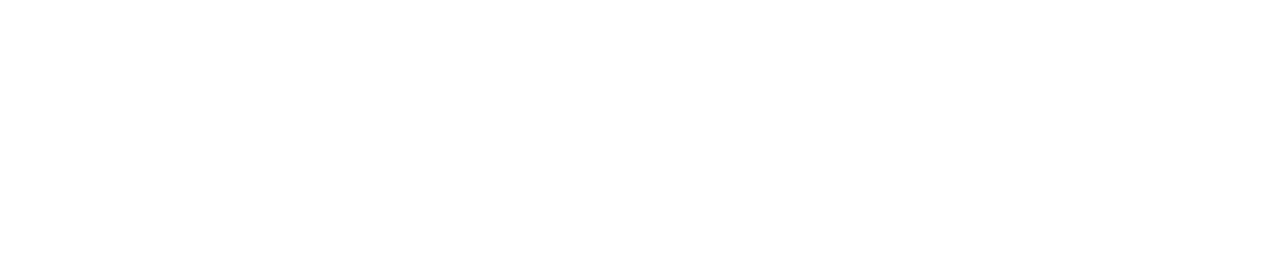
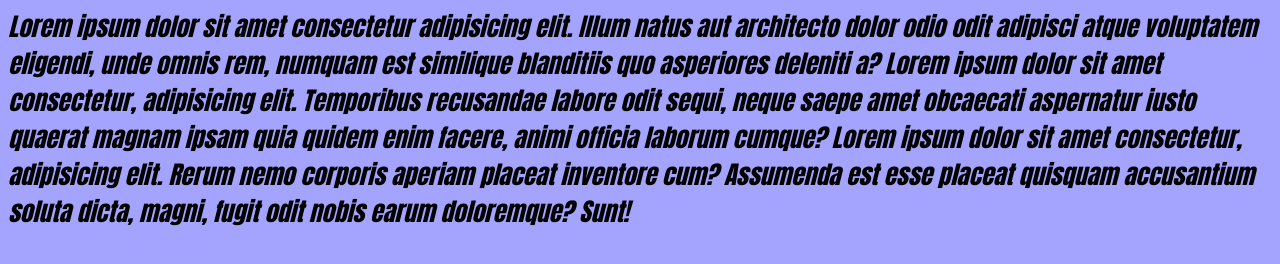
Before and after one commit to kauanymikaelly/site-02, a plain HTML site: page index.html in a window 1280 px wide. Drawn offline with Linux system fonts and the light colour scheme.

Commit message:
Add files via upload

```diff
--- a/estilo.css
+++ b/estilo.css
@@ -0,0 +1,7 @@
+body{
+    background-color: rgba(0, 0, 255, 0.356);
+    color: rgb(0, 0, 0);
+    font-size: 25px;
+    font-style: italic;
+    font-family: Impact, Haettenschweiler, 'Arial Narrow Bold', sans-serif;
+}
--- a/index.html
+++ b/index.html
@@ -5,8 +5,11 @@
     <meta http-equiv="X-UA-Compatible" content="IE=edge">
     <meta name="viewport" content="width=\, initial-scale=1.0">
     <title>penelope</title>
+    <link rel="stylesheet" href="estilo.css">
 </head>
 <body>
-
+  Lorem ipsum dolor sit amet consectetur adipisicing elit. Illum natus aut architecto dolor odio odit adipisci atque voluptatem eligendi, unde omnis rem, numquam est similique blanditiis quo asperiores deleniti a?
+  Lorem ipsum dolor sit amet consectetur, adipisicing elit. Temporibus recusandae labore odit sequi, neque saepe amet obcaecati aspernatur iusto quaerat magnam ipsam quia quidem enim facere, animi officia laborum cumque?
+  Lorem ipsum dolor sit amet consectetur, adipisicing elit. Rerum nemo corporis aperiam placeat inventore cum? Assumenda est esse placeat quisquam accusantium soluta dicta, magni, fugit odit nobis earum doloremque? Sunt!
 </body>
 </html>
```
